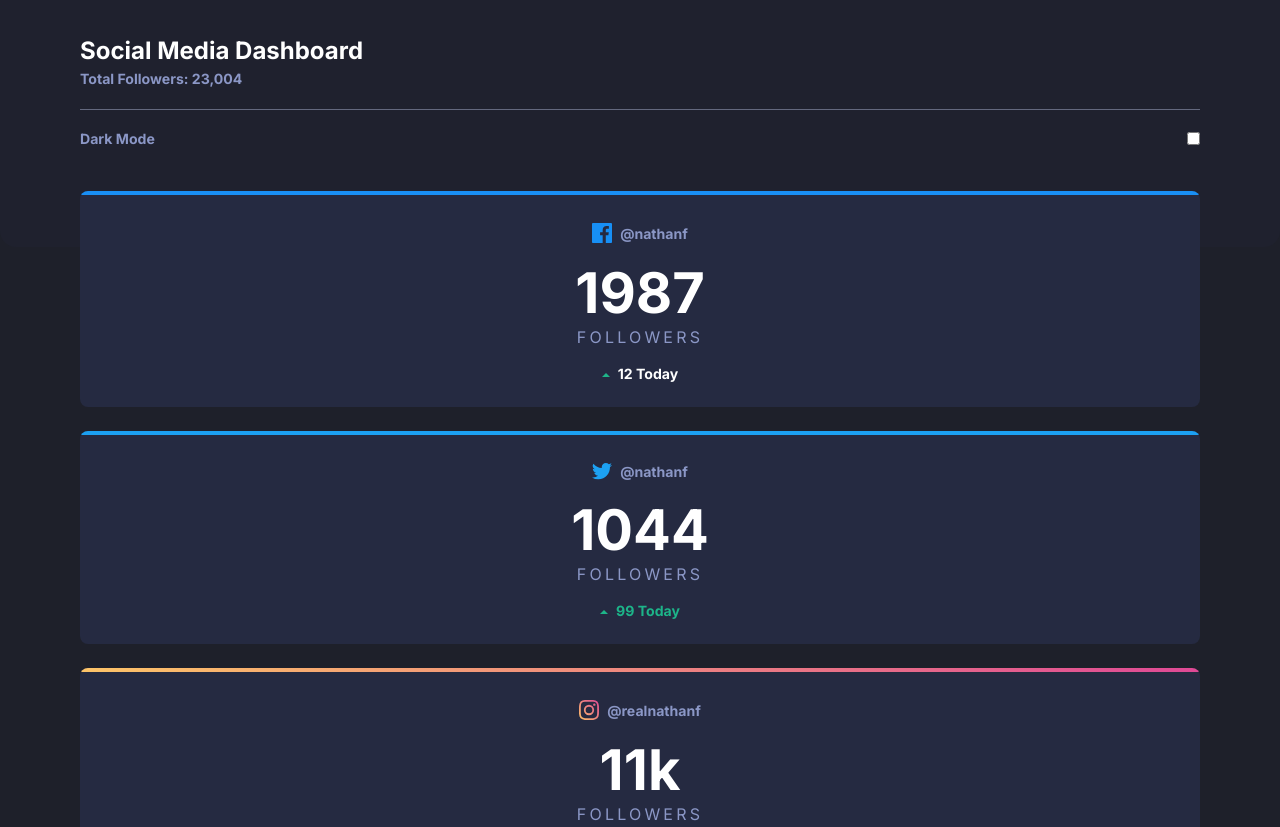
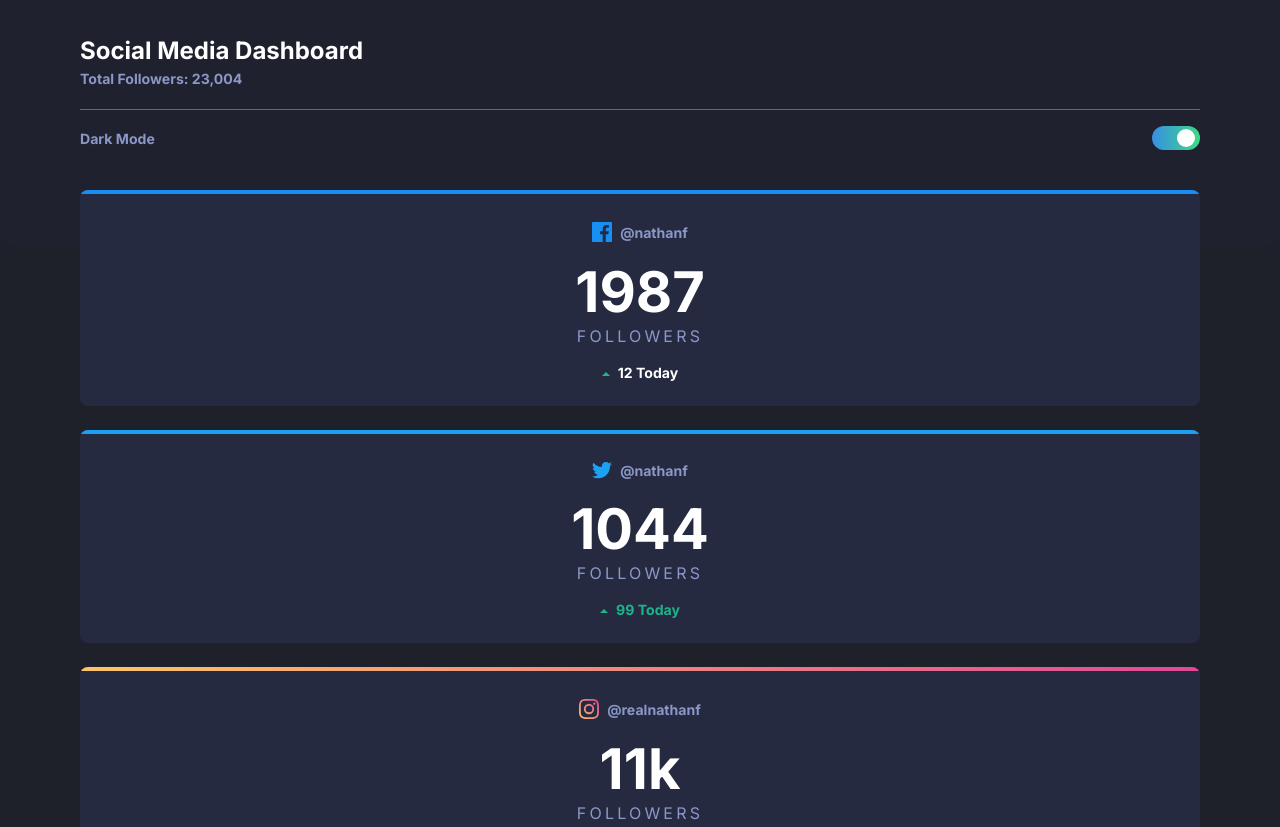
Before and after one commit to rontoyhacao/Social-media-dashboard-with-theme-switcher, a plain HTML site: page index.html in a window 1280 px wide. Shown: the top 827 px of the page. Drawn offline with Linux system fonts and the light colour scheme.

Commit message:
Dark mode toggle added

```diff
--- a/assets/styles/scss/_header.scss
+++ b/assets/styles/scss/_header.scss
@@ -19,10 +19,59 @@ header {
                 line-height: 2;
             }
         }
-        .dark-toggle {
+
+
+        .toggle {
+            margin: 1rem 0;
+            position: relative;
+            width: 100%;
+            height: 1.5rem;
             display: flex;
-            justify-content: space-between;
-            margin: 1.25rem 0;
+            align-items: center;
+            color: $Desaturated-Blue;
+            font-weight: 700;
+            font-size: .88rem;
         }
+        .toggle input {
+            width: 0;
+            height: 0;
+            opacity: 0;
+        }
+        .toggle .slider {
+            position: absolute;
+            width: 3rem;
+            cursor: pointer;
+            top: 0;
+            right: 0;
+            bottom: 0;
+            border-radius: 1.375rem;
+            background: linear-gradient(to right, hsl(210, 78%, 56%), hsl(146, 68%, 55%));
+            transition: .3s;
+        }
+        .toggle .slider:focus {
+            outline: 0.1875rem auto hsl(146, 68%, 55%);
+        }
+        .slider::before {
+            position: absolute;
+            content: '';
+            height: 1.15rem;
+            width: 1.15rem;
+            left: 0.1875rem;
+            bottom: 0.1875rem;
+            background-color:hsl(228, 28%, 20%);
+            border-radius: 50%;
+            transition: .3s;
+        }
+        input:checked + .slider:before {
+            -ms-transform: translateX(1.375rem);
+            transform: translateX(1.375rem);
+            background-color: white;
+        }
+
+        // .dark-toggle {
+        //     display: flex;
+        //     justify-content: space-between;
+        //     margin: 1.25rem 0;
+        // }
     }
 }
--- a/index.html
+++ b/index.html
@@ -17,10 +17,15 @@
           <h1>Social Media Dashboard</h1>
           <span>Total Followers: 23,004</span>
         </div>
-        <div class="dark-toggle">
+        <label class="toggle">
+          Dark Mode
+          <input type="checkbox" checked/>
+          <span tabindex=0 class="slider"></span>
+        </label>
+        <!-- <div class="dark-toggle">
           <span>Dark Mode</span>
           <input type="checkbox" name="" id="">
-        </div>
+        </div> -->
       </div>
     </header>
     <main>
```
Also changed, not shown: assets/styles/styles.css, 1 other file.
